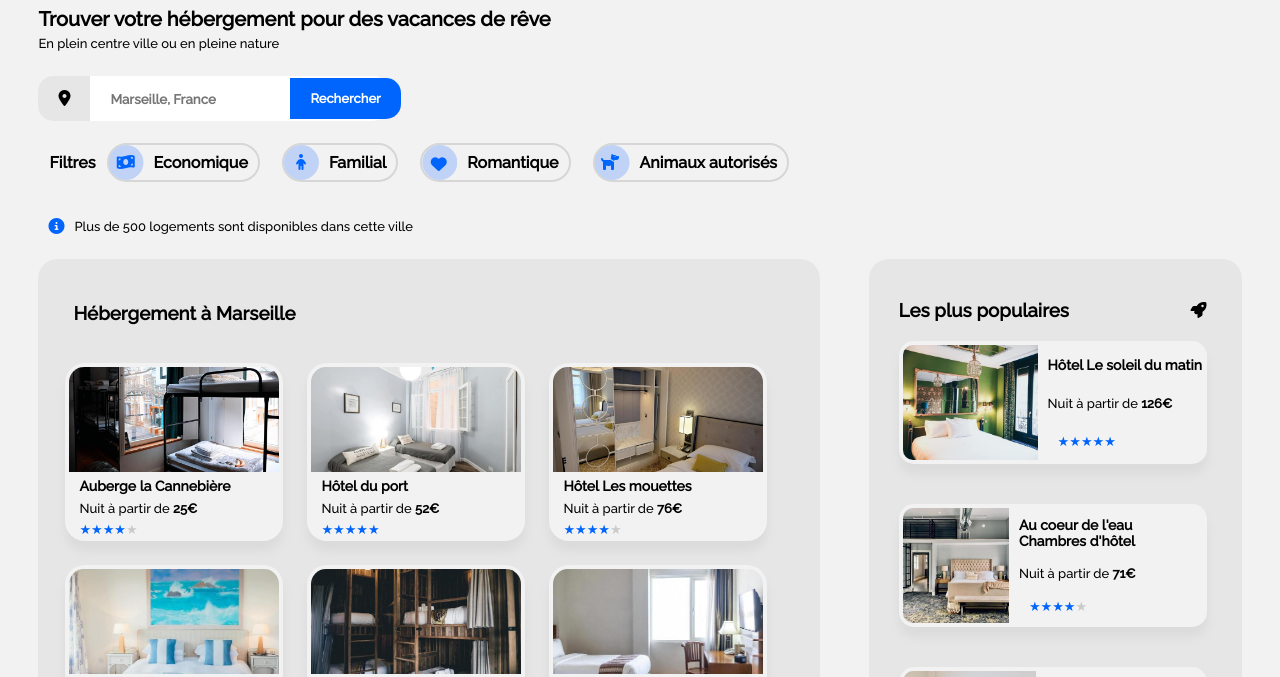
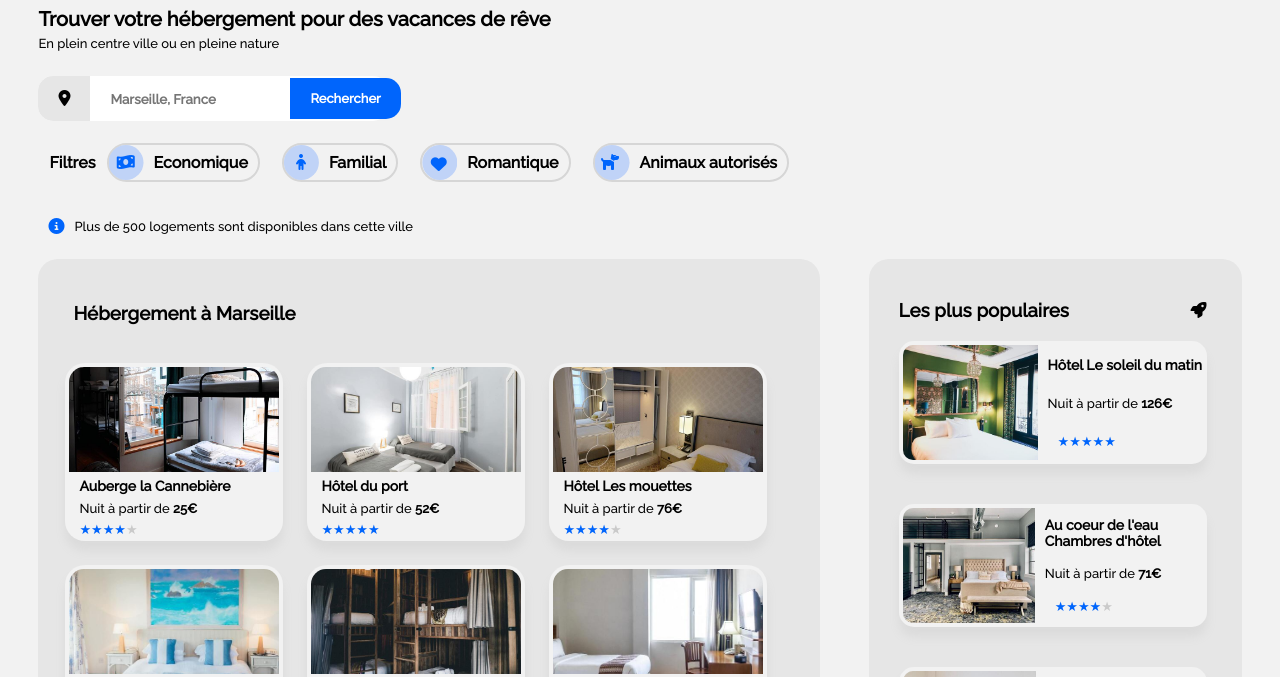
Before and after one commit to newtlouis/Reservia--site-web, a plain HTML site: page Reservia.html in a window 1280 px wide. Shown: the part 91-768 px from the top of the page. Drawn offline with Linux system fonts and the light colour scheme.

Commit message:
Repositionnement image 2 Populaires

```diff
--- a/style.css
+++ b/style.css
@@ -423,7 +423,7 @@ a{
 }
 
 .pop_img2{
-    width: 135px;
+    width: 195px;
     height:auto;
     background-image: url(/images/hebergements/4_small/8.jpg);
     background-size: cover;
```
